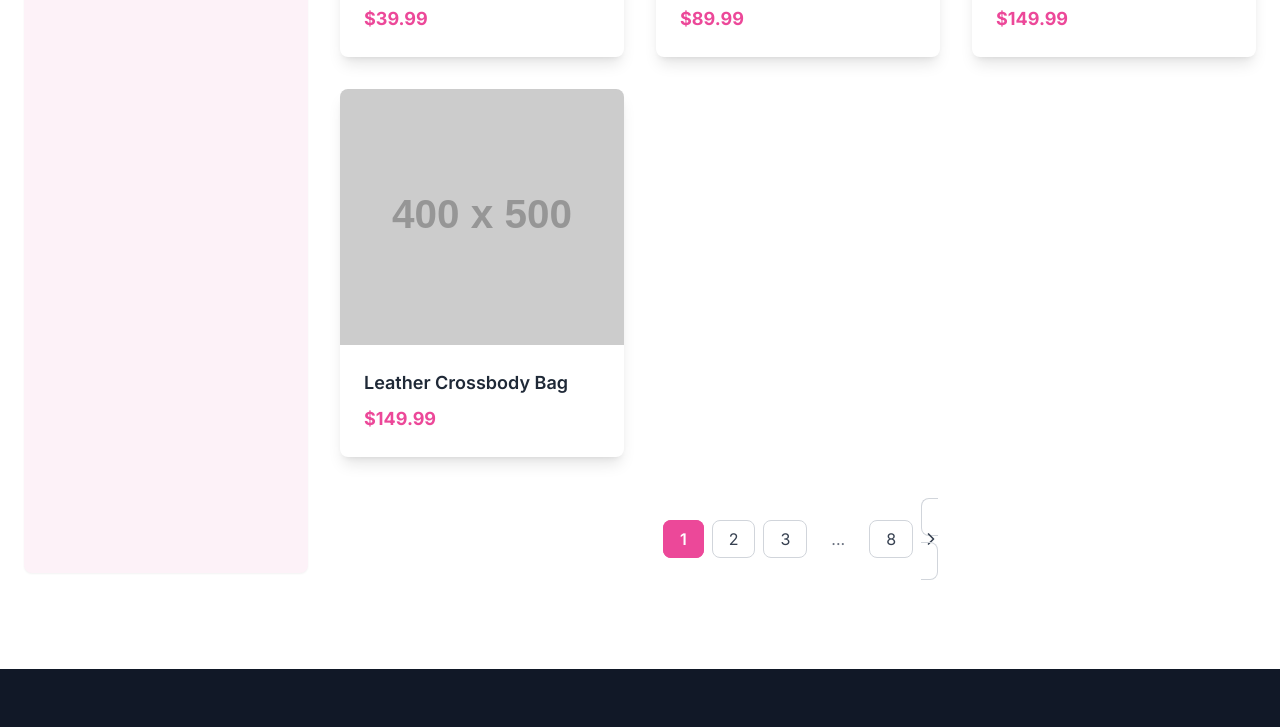
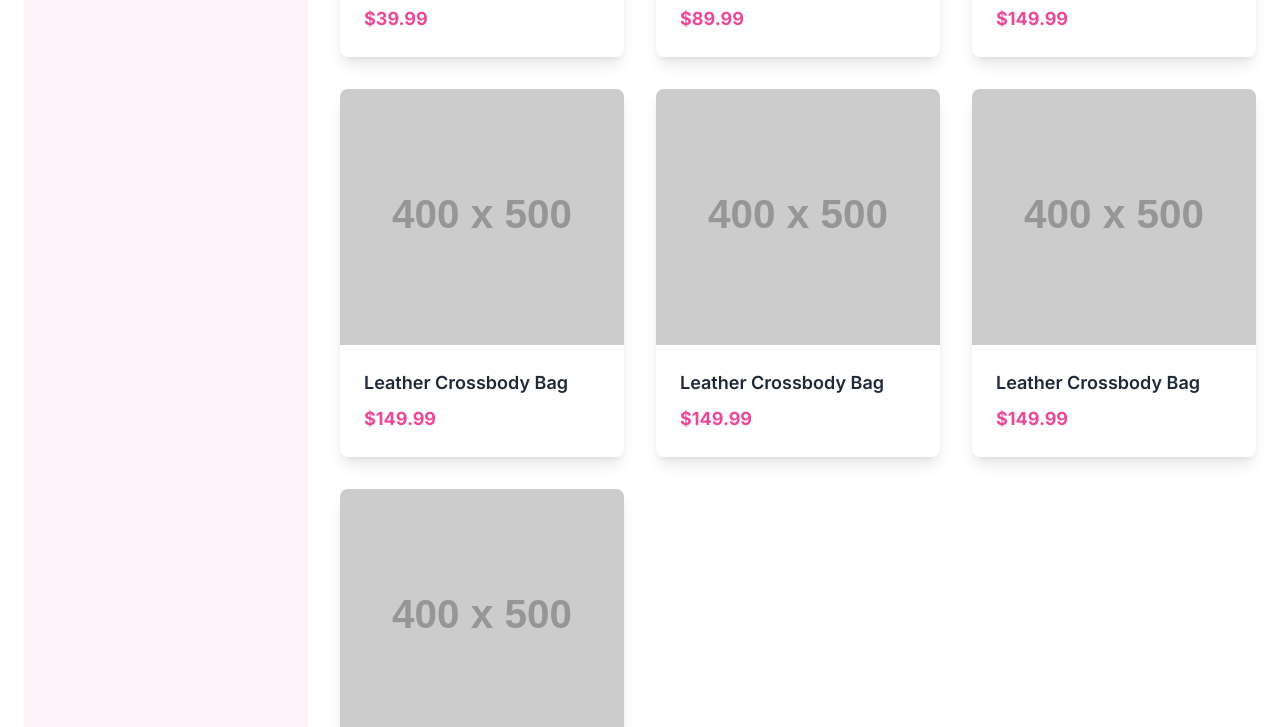
Before and after one commit to hoorefashion-ai/hoore-fashion, a plain HTML site: page shop.html in a window 1280 px wide. Shown: the part 1155-1882 px from the top of the page. Drawn offline with nearby package versions, Linux system fonts and the light colour scheme; placeholder pictures from the web are drawn by us.

Commit message:
Update shop.html

```diff
--- a/shop.html
+++ b/shop.html
@@ -332,7 +332,66 @@
                         <div class="bg-white rounded-lg shadow-lg overflow-hidden group animate-on-scroll" style="transition-delay: 300ms;">
                             <div class="relative">
                                 <img src="https://placehold.co/400x500/ffffff/ec4899?text=Product+6"
-                                     alt="Product 6"
+                                     alt="Product 7"
+                                     class="w-full h-64 object-cover"
+                                     onerror="this.src='https://placehold.co/400x500/ffffff/ec4899?text=Image+Error'">
+                                <div class="absolute inset-0 bg-black/40 flex items-center justify-center opacity-0 group-hover:opacity-100 transition-opacity duration-300">
+                                    <button class="add-to-cart-btn bg-white text-pink-500 font-semibold py-2 px-6 rounded-lg transform hover:scale-105 transition-transform">
+                                        Add to Cart
+                                    </button>
+                                </div>
+                            </div>
+                            <div class="p-6">
+                                <h4 class="text-lg font-semibold text-gray-800">Leather Crossbody Bag</h4>
+                                <p class="text-pink-500 font-bold text-lg mt-2">$149.99</p>
+                            </div>
+                        </div>
+
+                              <!-- Product Card 8 -->
+                      <a href="product.html" class="block">
+                        <div class="bg-white rounded-lg shadow-lg overflow-hidden group animate-on-scroll" style="transition-delay: 300ms;">
+                            <div class="relative">
+                                <img src="https://placehold.co/400x500/ffffff/ec4899?text=Product+6"
+                                     alt="Product 8"
+                                     class="w-full h-64 object-cover"
+                                     onerror="this.src='https://placehold.co/400x500/ffffff/ec4899?text=Image+Error'">
+                                <div class="absolute inset-0 bg-black/40 flex items-center justify-center opacity-0 group-hover:opacity-100 transition-opacity duration-300">
+                                    <button class="add-to-cart-btn bg-white text-pink-500 font-semibold py-2 px-6 rounded-lg transform hover:scale-105 transition-transform">
+                                        Add to Cart
+                                    </button>
+                                </div>
+                            </div>
+                            <div class="p-6">
+                                <h4 class="text-lg font-semibold text-gray-800">Leather Crossbody Bag</h4>
+                                <p class="text-pink-500 font-bold text-lg mt-2">$149.99</p>
+                            </div>
+                        </div>
+
+                              <!-- Product Card 9 -->
+                      <a href="product.html" class="block">
+                        <div class="bg-white rounded-lg shadow-lg overflow-hidden group animate-on-scroll" style="transition-delay: 300ms;">
+                            <div class="relative">
+                                <img src="https://placehold.co/400x500/ffffff/ec4899?text=Product+6"
+                                     alt="Product 9"
+                                     class="w-full h-64 object-cover"
+                                     onerror="this.src='https://placehold.co/400x500/ffffff/ec4899?text=Image+Error'">
+                                <div class="absolute inset-0 bg-black/40 flex items-center justify-center opacity-0 group-hover:opacity-100 transition-opacity duration-300">
+                                    <button class="add-to-cart-btn bg-white text-pink-500 font-semibold py-2 px-6 rounded-lg transform hover:scale-105 transition-transform">
+                                        Add to Cart
+                                    </button>
+                                </div>
+                            </div>
+                            <div class="p-6">
+                                <h4 class="text-lg font-semibold text-gray-800">Leather Crossbody Bag</h4>
+                                <p class="text-pink-500 font-bold text-lg mt-2">$149.99</p>
+                            </div>
+                        </div>
+                              <!-- Product Card 10 -->
+                      <a href="product.html" class="block">
+                        <div class="bg-white rounded-lg shadow-lg overflow-hidden group animate-on-scroll" style="transition-delay: 300ms;">
+                            <div class="relative">
+                                <img src="https://placehold.co/400x500/ffffff/ec4899?text=Product+6"
+                                     alt="Product 10"
                                      class="w-full h-64 object-cover"
                                      onerror="this.src='https://placehold.co/400x500/ffffff/ec4899?text=Image+Error'">
                                 <div class="absolute inset-0 bg-black/40 flex items-center justify-center opacity-0 group-hover:opacity-100 transition-opacity duration-300">
```
